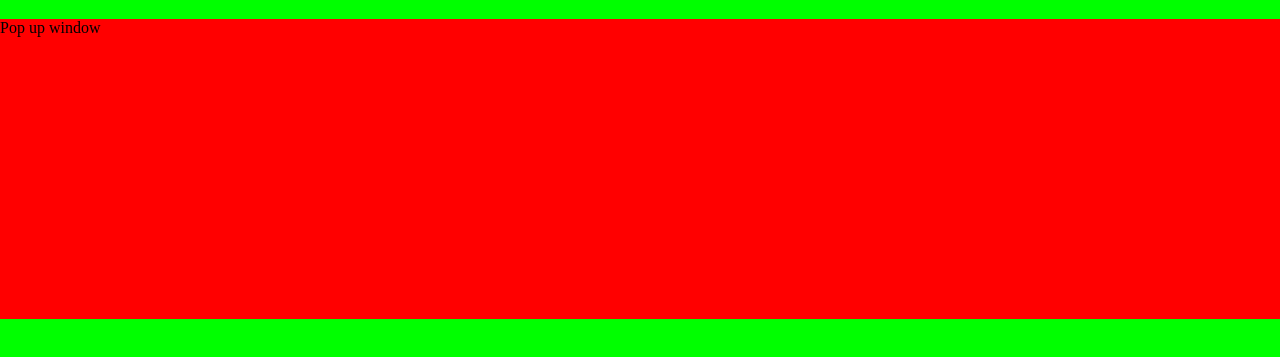
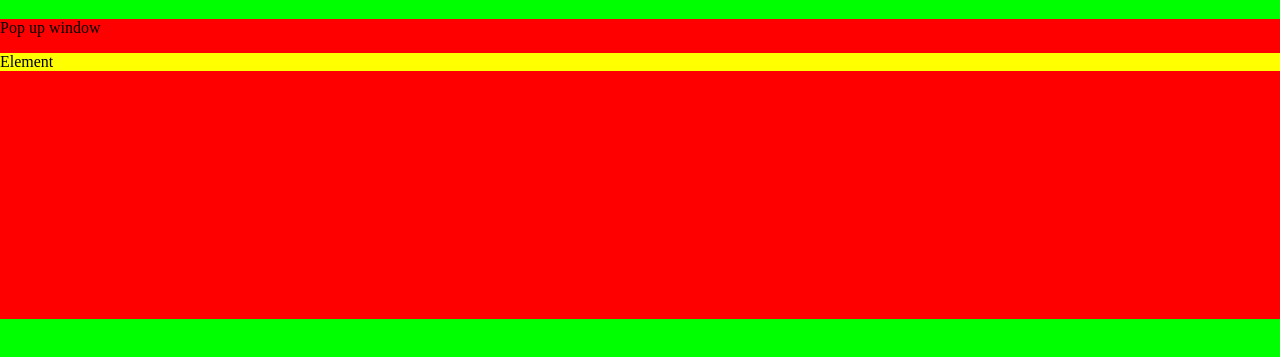
Before and after one commit to wh75er/js-event-propagation-test, a plain HTML site: page 2way/index.html in a window 1280 px wide. Shown: the part 61-418 px from the top of the page. Drawn offline with Linux system fonts and the light colour scheme.

Commit message:
change 1st solution

```diff
--- a/1way/main.css
+++ b/1way/main.css
@@ -11,3 +11,7 @@ div#pop-up {
   background-color: #FF0000;
   block-size: 300px;
 }
+
+p {
+    background-color: yellow;
+}
--- a/2way/main.css
+++ b/2way/main.css
@@ -11,3 +11,7 @@ div#pop-up {
   background-color: #FF0000;
   block-size: 300px;
 }
+
+p {
+    background-color: yellow;
+}
--- a/2way/main.js
+++ b/2way/main.js
@@ -7,11 +7,13 @@ const createElement = (tag, text) => {
   return element
 }
 
-var appHeader = createElement('H1', "Main page...")
+var appHeader = createElement('H1', 'Main page...')
+var popUpElement = createElement('P', 'Element')
 var popUp = createElement('DIV', 'Pop up window')
 popUp.id = 'pop-up'
 
 application.appendChild(appHeader)
+popUp.appendChild(popUpElement)
 application.appendChild(popUp)
 
 const toggleVisibility = (element) => {
```
Also changed, not shown: 1way/main.js (+10 -6 lines).
